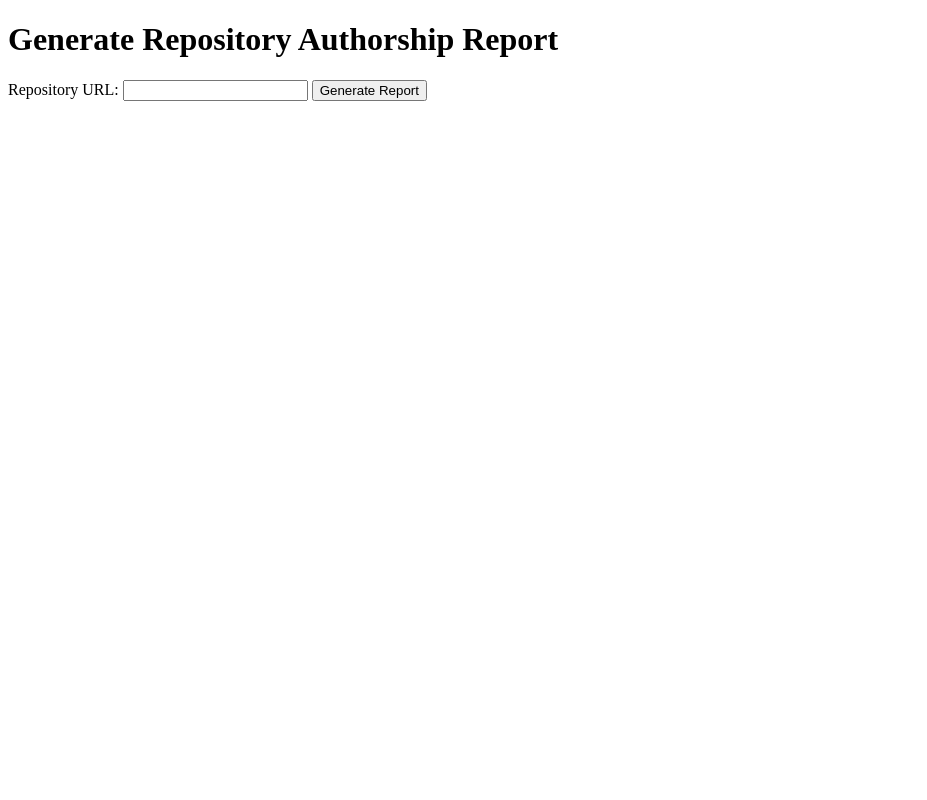
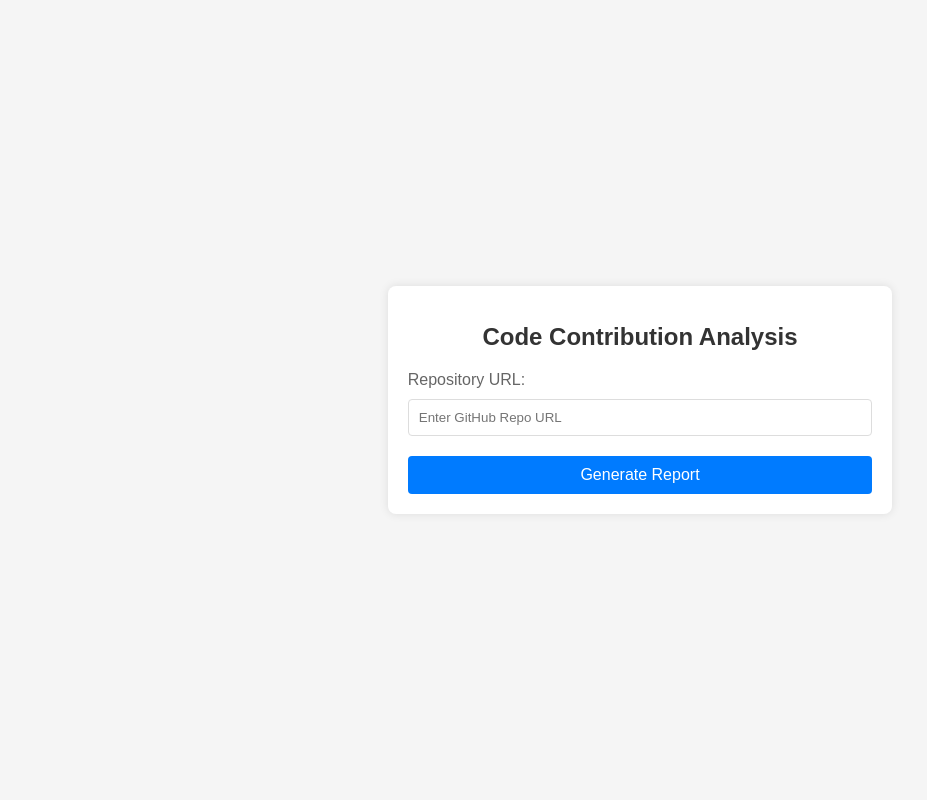
Before and after one commit to chanjansen/test123, a Flask app: page / in a window 1280 px wide. Shown: the whole page, without its empty margins (0-927 px from the left). Run offline with Flask 3, Linux system fonts and the light colour scheme.

Commit message:
updated  index.html

```diff
--- a/templates/index.html
+++ b/templates/index.html
@@ -2,13 +2,68 @@
 <html lang="en">
 <head>
     <meta charset="UTF-8">
-    <title>Repository Authorship Report</title>
+    <title>Code Contribution Analysis</title>
+    <style>
+        body {
+            font-family: 'Arial', sans-serif;
+            background-color: #f5f5f5;
+            margin: 0;
+            padding: 0;
+            display: flex;
+            justify-content: center;
+            align-items: center;
+            height: 100vh;
+        }
+
+        form {
+            background-color: #ffffff;
+            padding: 20px;
+            border-radius: 8px;
+            box-shadow: 0 0 10px rgba(0, 0, 0, 0.1);
+        }
+
+        h1 {
+            color: #333;
+            font-size: 24px;
+            text-align: center;
+            margin-bottom: 20px;
+        }
+
+        label {
+            font-size: 16px;
+            color: #666;
+        }
+
+        input[type="text"] {
+            width: 100%;
+            padding: 10px;
+            margin: 10px 0 20px 0;
+            border: 1px solid #ddd;
+            border-radius: 4px;
+            box-sizing: border-box;
+        }
+
+        button {
+            width: 100%;
+            padding: 10px;
+            background-color: #007bff;
+            color: #ffffff;
+            border: none;
+            border-radius: 4px;
+            cursor: pointer;
+            font-size: 16px;
+        }
+
+        button:hover {
+            background-color: #0056b3;
+        }
+    </style>
 </head>
 <body>
-    <h1>Generate Repository Authorship Report</h1>
     <form action="/" method="post">
+        <h1>Code Contribution Analysis</h1>
         <label for="repositoryURL">Repository URL:</label>
-        <input type="text" id="repositoryURL" name="repositoryURL" required>
+        <input type="text" id="repositoryURL" name="repositoryURL" placeholder="Enter GitHub Repo URL" required>
         <button type="submit">Generate Report</button>
     </form>
 </body>
```
Also changed, not shown: app.py (+0 -123 lines), report_generator.py (+17 -17 lines).
